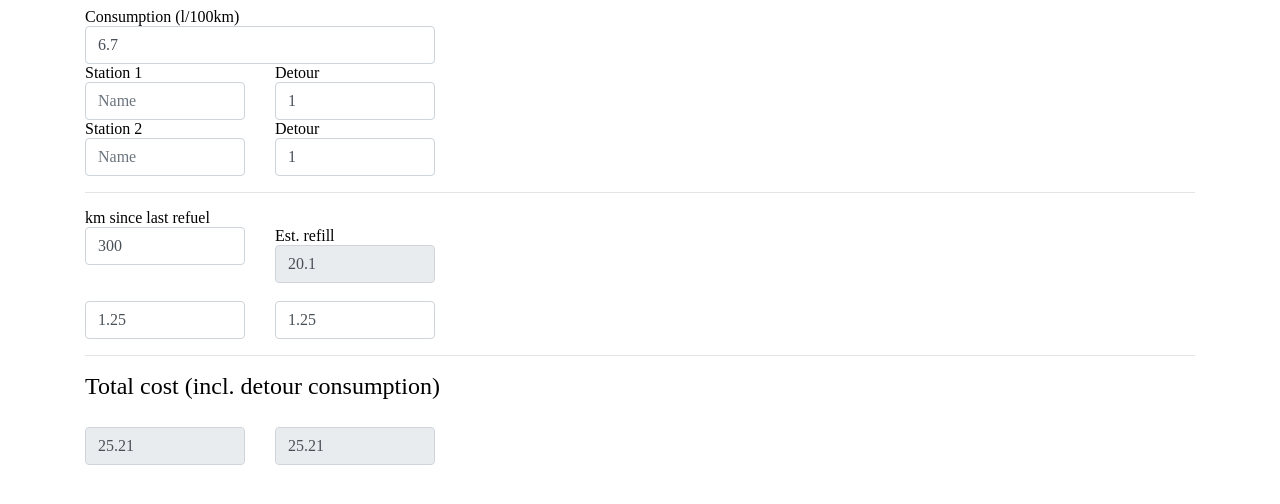
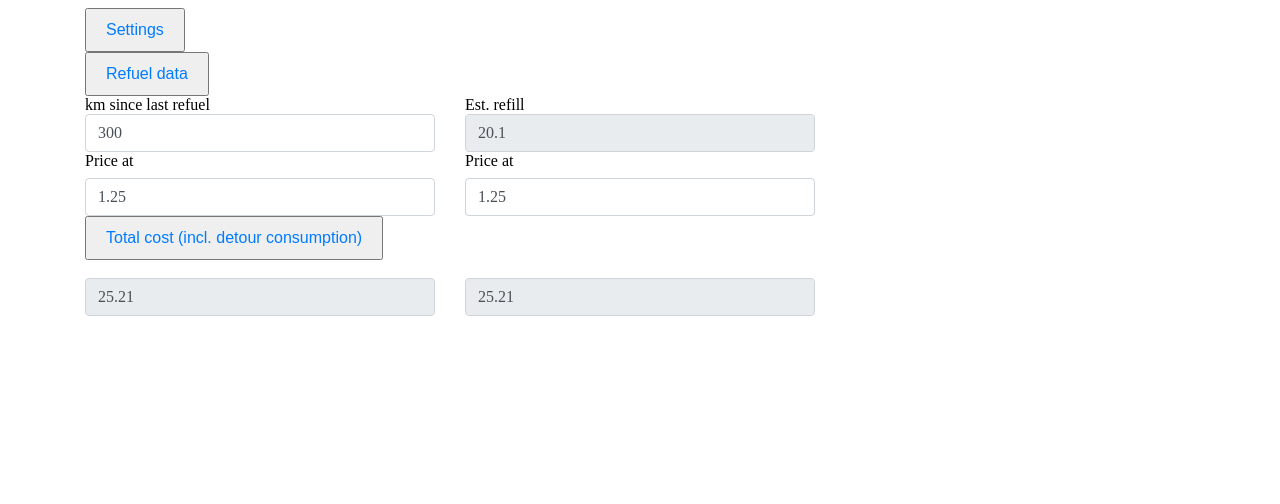
Before and after one commit to msdeibel/refuelcalculator, an Angular app: page / in a window 1280 px wide. Shown: the top 504 px of the page. Built offline with nearby package versions, Linux system fonts and the light colour scheme.

Commit message:
Accordion

```diff
--- a/package.json
+++ b/package.json
@@ -19,10 +19,12 @@
     "@angular/platform-browser": "~7.2.0",
     "@angular/platform-browser-dynamic": "~7.2.0",
     "@angular/router": "~7.2.0",
+    "@ng-bootstrap/ng-bootstrap": "^4.0.3",
     "ajv": "^6.9.1",
     "bootstrap": "^4.3.0",
     "core-js": "^2.5.4",
     "jquery": "^3.3.1",
+    "ng-bootstrap": "^1.6.3",
     "popper.js": "^1.14.7",
     "rxjs": "~6.3.3",
     "tslib": "^1.9.0",
--- a/src/app/app.component.html
+++ b/src/app/app.component.html
@@ -1,5 +1,14 @@
 <div class="container">
-  <div class="form-group group" id="basics">
+  <ngb-accordion #acc="ngbAccordion" activeIds="ngb-panel-1, ngb-panel-2">
+    <ngb-panel>
+      <ng-template ngbPanelTitle>
+        <h5 class="mb-0">
+          <button class="btn btn-link">
+            Settings
+          </button>
+        </h5>
+      </ng-template>
+      <ng-template ngbPanelContent>
         <app-consumption
           [(consumption)]="consumption">
         </app-consumption>
@@ -7,38 +16,51 @@
           *ngFor="let station of stations"
           [station]=station>
         </app-station>
-  </div>
-  <hr>
-  <div class="form-group">
+      </ng-template>
+    </ngb-panel>
+    <ngb-panel>
+      <ng-template ngbPanelTitle>
+        <h5 class="mb-0">
+          <button class="btn btn-link">
+              Refuel data
+          </button>
+        </h5>
+      </ng-template>
+      <ng-template ngbPanelContent>
         <div class="row">
-      <div class="col-2">
+          <div class="col-4">
             km since last refuel
             <input type="number" class="form-control" placeholder="km" [(ngModel)]="distance">
           </div>
-      <div class="col-2">
-        <br>Est. refill<br>
+          <div class="col-4">
+            Est. refill
             <input type="text" class="form-control" placeholder="l" [value]="estimatedRefill()" disabled>
           </div>
         </div>
         <div class="row">
-      <div class="col-2" *ngFor="let station of stations">
-        <label>{{station.name}}</label>
+          <div class="col-4" *ngFor="let station of stations">
+            <label>Price at {{station.name}}</label>
             <input type="number" step="0.01" class="form-control" placeholder="Price" [(ngModel)]="station.price">
           </div>
         </div>
-  </div>
-  <hr>
-  <div class="form-group">
+      </ng-template>
+    </ngb-panel>
+    <ngb-panel>
+      <ng-template ngbPanelTitle>
+        <h5 class="mb-0">
+          <button class="btn btn-link">
+              Total cost (incl. detour consumption)
+          </button>
+        </h5>
+      </ng-template>
+      <ng-template ngbPanelContent>
         <div class="row">
-      <div class="col-5">
-        <h4>Total cost (incl. detour consumption)</h4>
+          <div class="col-4" *ngFor="let station of stations">
+            <label>{{station.name}}</label><br>
+            <input type="text" class="form-control" disabled [value]="totalCostFor(station)">
           </div>
         </div>
-    <div class="row">
-      <div class="col-2" *ngFor="let station of stations">
-        <label for="total1">{{station.name}}</label><br>
-        <input type="text" id="total1" class="form-control" disabled [value]="totalCostFor(station)">
+      </ng-template>
+    </ngb-panel>
+  </ngb-accordion>
 </div>
-    </div>
-  </div>
-</div>
--- a/src/app/app.module.ts
+++ b/src/app/app.module.ts
@@ -1,6 +1,7 @@
 import { BrowserModule } from '@angular/platform-browser';
 import { NgModule } from '@angular/core';
 import { FormsModule } from '@angular/forms';
+import { NgbModule } from '@ng-bootstrap/ng-bootstrap';
 
 import { AppComponent } from './app.component';
 import { ConsumptionComponent } from './consumption/consumption.component';
@@ -14,7 +15,8 @@ import { StationComponent } from './station/station.component';
   ],
   imports: [
     BrowserModule,
-    FormsModule
+    FormsModule,
+    NgbModule
   ],
   providers: [],
   bootstrap: [AppComponent]
--- a/src/app/station/station.component.html
+++ b/src/app/station/station.component.html
@@ -1,9 +1,9 @@
 <div class="row" >
-  <div class="col-2">
+  <div class="col-4">
     Station {{station.index}}
     <input type="text" placeholder="Name" class="form-control" [(ngModel)]="station.name">
   </div>
-  <div class="col-2">
+  <div class="col-4">
     Detour
     <input type="number" step="0.1" placeholder="km" class="form-control number" [(ngModel)]="station.detourKm">
   </div>
```
Also changed, not shown: 1 other file (tests, documents, lock files or other folders). Lines whose indentation alone changed are shown as unchanged.
